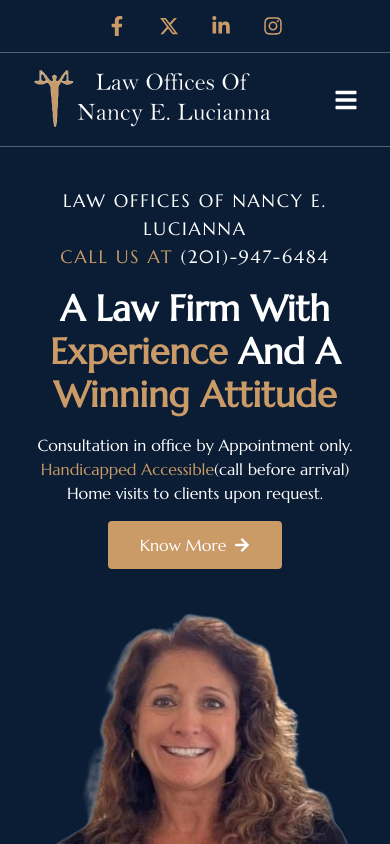
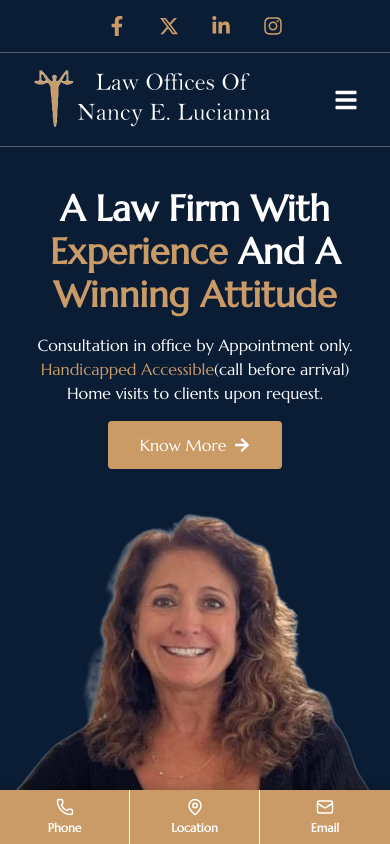
Before and after one commit to compumaxhosting/lucianna-law, a Next.js app: page / in a window 390 px wide. Shown: the top 844 px of the page. Built offline with nearby package versions, Linux system fonts and the light colour scheme.

Commit message:
updated seo

```diff
--- a/src/app/about/layout.tsx
+++ b/src/app/about/layout.tsx
@@ -12,8 +12,8 @@ export const metadata = {
     title:
       "Experienced Criminal Defense & Personal Injury Attorney in Fort Lee, NJ",
     description:
-      "Reliable legal representation in Fort Lee and nearby areas. Specializing in injury, compensation, and criminal defense.",
-    url: "https://www.yourlawfirmdomain.com/",
+      "Looking for a reliable criminal defense or personal injury attorney in Fort Lee, NJ? Our firm specializes in workplace injury, workers’ compensation, and police misconduct cases in Edgewater, Palisades Park, and beyond. Contact us today!",
+    url: "https://www.luciannalaw.com/about.html",
     images: [
       {
         url: "https://www.yourlawfirmdomain.com/cover-image.jpg",
--- a/src/app/areas-of-practice/layout.tsx
+++ b/src/app/areas-of-practice/layout.tsx
@@ -10,8 +10,8 @@ export const metadata = {
   openGraph: {
     title: "Top-Rated Attorneys Serving Fort Lee, New Jersey & New York",
     description:
-      "Reliable legal representation in Fort Lee, NJ, and New York with top-rated attorneys in criminal defense, personal injury, police misconduct, and more.",
-    url: "https://www.luciannalaw.com/",
+      "Top-rated attorneys serving Fort Lee, New Jersey, and surrounding areas at Lucianna Law Firm. Our experienced legal team provides expert counsel in various practice areas, including criminal defense, personal injury, Police Misconduct Attorney, and more. Contact us today for reliable legal representation tailored to your needs.",
+    url: "https://www.luciannalaw.com/areas-of-practice.html",
     images: [
       {
         url: "https://www.luciannalaw.com/cover-image.jpg",
--- a/src/app/layout.tsx
+++ b/src/app/layout.tsx
@@ -20,12 +20,15 @@ const marcellus = Marcellus({
 });
 
 export const metadata: Metadata = {
-  title: "Fort Lee Criminal Defense & Personal Injury Attorneys | luciannalaw.com",
-  description: "Explore expert legal services in Criminal Defense Attorneys , Personal Injury, Workplace Discrimination, and Workers' Compensation at The Law Offices of Nancy E. Lucianna. Serving clients across New Jersey, New York, and the United States Virgin Islands.",
+  title:
+    "Fort Lee Criminal Defense & Personal Injury Attorneys | luciannalaw.com",
+  description:
+    "Explore expert legal services in Criminal Defense Attorneys , Personal Injury, Workplace Discrimination, and Workers' Compensation at The Law Offices of Nancy E. Lucianna. Serving clients across New Jersey, New York, and the United States Virgin Islands.",
   keywords:
-    "Brownstone restoration NYC, Masonry services Brooklyn, Brownstone construction Manhattan, Masonry contractors Bronx, Renovation services Queens, Brownstone repair NYC, Infinity Construction NYC, Quality masonry Brooklyn, Brownstone renovation NYC, NYC masonry experts",
+    "Criminal Defense Attorneys, Personal Injury Attorneys, Workplace Discrimination Lawyers, Workers' Compensation Lawyers, New Jersey Criminal Defense Lawyers, New York Personal Injury Attorneys, United States Virgin Islands Employment Lawyers, Workplace Harassment Attorneys, Employee Rights Lawyers, Legal Representation for Injured Workers",
   openGraph: {
-    title: "Fort Lee Criminal Defense & Personal Injury Attorneys | luciannalaw.com",
+    title:
+      "Fort Lee Criminal Defense & Personal Injury Attorneys | luciannalaw.com",
     description:
       "Explore expert legal services in Criminal Defense Attorneys , Personal Injury, Workplace Discrimination, and Workers' Compensation at The Law Offices of Nancy E. Lucianna. Serving clients across New Jersey, New York, and the United States Virgin Islands.",
     url: "https://www.luciannalaw.com/",
@@ -44,32 +47,32 @@ export const metadata: Metadata = {
 const schemaData = {
   "@context": "https://schema.org",
   "@type": "LocalBusiness",
-  "name": "Law Offices of NANCY E. LUCIANNA",
-  "url": "https://www.luciannalaw.com/",
-  "logo": "https://www.luciannalaw.com/logo.png",
-  "image": "https://www.luciannalaw.com/hero-image.png",
-  "description": "Infinity Construction NYC specializes in home improvements and remodeling in New York.",
-  "address": {
+  name: "Law Offices of NANCY E. LUCIANNA",
+  url: "https://www.luciannalaw.com/",
+  logo: "https://www.luciannalaw.com/logo.png",
+  image: "https://www.luciannalaw.com/hero-image.png",
+  description: "A Law Firm With Experience And A Winning Attitude",
+  address: {
     "@type": "PostalAddress",
-    "streetAddress": " 1809 Albany Ave ",
-    "addressLocality": " Brooklyn ",
-    "addressRegion": "NY",
-    "postalCode": " 11210 ",
-    "addressCountry": "US",
+    streetAddress: "123 Main St",
+    addressLocality: "Fort Lee",
+    addressRegion: "NJ",
+    postalCode: "07024",
+    addressCountry: "US",
   },
-  "telephone": "+1- 347 939 5779",
-  "openingHoursWeekdays": "Monday to friday 07:00- 22:00",
-  "openingHoursWeekends": "saturday-sunday 07:00- 12=7:00",
+  telephone: "+1-201-555-1234",
+  openingHoursWeekdays: "Monday to friday 07:00- 22:00",
+  openingHoursWeekends: "saturday-sunday 07:00- 12=7:00",
 
-  "sameAs": [
-    "https://www.facebook.com/infinityconstructionnyc",
-    "https://www.instagram.com/infinityconstructionnyc",
-    "https://www.linkedin.com/company/infinityconstructionnyc",
+  sameAs: [
+    "https://www.facebook.com/luciannalaw",
+    "https://www.instagram.com",
+    "https://www.linkedin.com/in/luciannalaw/",
   ],
-  "geo": {
+  geo: {
     "@type": "GeoCoordinates",
-    "latitude": "40.7128", // replace with actual latitude
-    "longitude": "-74.0060", // replace with actual longitude
+    latitude: "40.7128", // replace with actual latitude
+    longitude: "-74.0060", // replace with actual longitude
   },
 };
 
--- a/src/app/legal-specialities/criminal-defense/layout.tsx
+++ b/src/app/legal-specialities/criminal-defense/layout.tsx
@@ -10,7 +10,7 @@ export const metadata = {
   openGraph: {
     title: "Top-Rated Criminal Defense Lawyer in Fort Lee, NJ | New York",
     description:
-      "Nancy E. Lucianna Law Firm offers expert criminal defense for various charges, including sex crimes, drug offenses, theft, white-collar crimes, and juvenile offenses in New Jersey and New York.",
+      "Facing criminal charges in Fort Lee? With 38 years of experience in New Jersey, the Law Offices of Nancy E. Lucianna is here to protect your rights. Our dedicated team handles a range of crimes including sex crimes, drug offenses, theft, white-collar crimes, and juvenile offenses. Contact us today for a free consultation by appointment only.",
     url: "https://www.luciannalaw.com/criminal-defense-attorneys-NJ-NY.html",
     images: [
       {
--- a/src/app/legal-specialities/personal-injury/layout.tsx
+++ b/src/app/legal-specialities/personal-injury/layout.tsx
@@ -10,7 +10,7 @@ export const metadata = {
   openGraph: {
     title: "Fort Lee, NJ's Leading Personal Injury Attorneys | Lawyers NYC",
     description:
-      "Lucianna Law Firm offers expert legal counsel for personal injury cases including medical malpractice, automobile accidents, nursing home abuse, and slip and falls in New Jersey and the US Virgin Islands.",
+      "Expert legal counsel for personal injuries in New Jersey at Lucianna Law Firm. Our attorneys in Fort Lee and the US Virgin Islands specialize in cases involving medical malpractice, automobile accidents, nursing home abuse, and slip and falls. We navigate New Jersey's legal complexities, ensuring timely filing and strategic representation. Contact us to negotiate settlements or advocate on your behalf in trial.",
     url: "https://www.luciannalaw.com/personal-injury-or-wrongful-death.html",
     images: [
       {
--- a/src/app/page.tsx
+++ b/src/app/page.tsx
@@ -14,6 +14,7 @@ import AttorneySection from "@/components/attorney-section/AttorneySection";
 import MapComponent from "@/components/MapComponent";
 import FooterMain from "@/components/footer/Footer";
 import BackToTop from "@/components/extras/BackToTop";
+import ContactBar from "@/components/ContactBar";
 
 export default function Home() {
   return (
@@ -32,7 +33,7 @@ export default function Home() {
       <MapComponent />
       <BackToTop />
       <FooterMain />
-
+      <ContactBar />
     </>
   );
 }
--- /dev/null
+++ b/src/components/ContactBar.tsx
@@ -0,0 +1,49 @@
+"use client";
+
+import { Phone, MapPin, Mail } from "lucide-react";
+import Link from "next/link";
+
+const contactItems = [
+  {
+    href: "tel:13472216549",
+    label: "Call SAS Roofing",
+    icon: <Phone size={18} />,
+    text: "Phone",
+  },
+  {
+    href: "https://maps.google.com/?cid=6135882278024640728&entry=gps&g_st=aw",
+    label: "View SAS Roofing location on Google Maps",
+    icon: <MapPin size={18} />,
+    text: "Location",
+    external: true,
+  },
+  {
+    href: "mailto:sascon09@yahoo.com?subject=Inquiry&body=Hi%20SAS%20Team%2C%0A%0AI%20would%20like%20to%20know%20more%20about...",
+    label: "Email SAS Roofing",
+    icon: <Mail size={18} />,
+    text: "Email",
+  },
+];
+
+const ContactBar: React.FC = () => (
+  <nav
+    role="navigation"
+    aria-label="Contact bar"
+    className="fixed bottom-0 left-0 right-0 z-50 md:hidden grid grid-cols-3 divide-x divide-white bg-[#ca9a67] text-white text-center shadow-[0_-2px_10px_rgba(0,0,0,0.2)]"
+  >
+    {contactItems.map(({ href, label, icon, text, external }, index) => (
+      <Link
+        key={index}
+        href={href}
+        aria-label={label}
+        {...(external && { target: "_blank", rel: "noopener noreferrer" })}
+        className="flex flex-col items-center justify-center py-2 hover:bg-[#ca9a67] transition-colors font-inter"
+      >
+        {icon}
+        <span className="text-xs font-semibold mt-1">{text}</span>
+      </Link>
+    ))}
+  </nav>
+);
+
+export default ContactBar;
--- a/src/components/HeroSection.tsx
+++ b/src/components/HeroSection.tsx
@@ -12,13 +12,13 @@ const HeroSection = () => {
       <div className="container mx-auto flex flex-col lg:flex-row justify-center items-center py-10 xl:py-0">
         {/* Left Side: Text Content */}
         <div className="flex flex-col items-center lg:items-start text-center w-full lg:w-1/2 px-4 xl:pl-24">
-          <p className="text-center lg:text-left text-lg lg:text-2xl mb-4 lg:mb-10 uppercase tracking-widest">
+          {/* <p className="text-center lg:text-left text-lg lg:text-2xl mb-4 lg:mb-10 uppercase tracking-widest">
             <span className="text-lg lg:text-2xl uppercase">
               LAW OFFICES OF NANCY E. LUCIANNA
             </span>
             <br />
             <span className="text-mainBrown">Call us at</span> (201)-947-6484
-          </p>
+          </p> */}
           <h1
             className="text-center lg:text-start text-4xl lg:text-6xl font-bold mb-4 lg:mb-10 leading-[2.3]"
             style={{ lineHeight: "1.2" }}
```
Also changed, not shown: src/app/legal-specialities/layout.tsx (+5 -5 lines).
